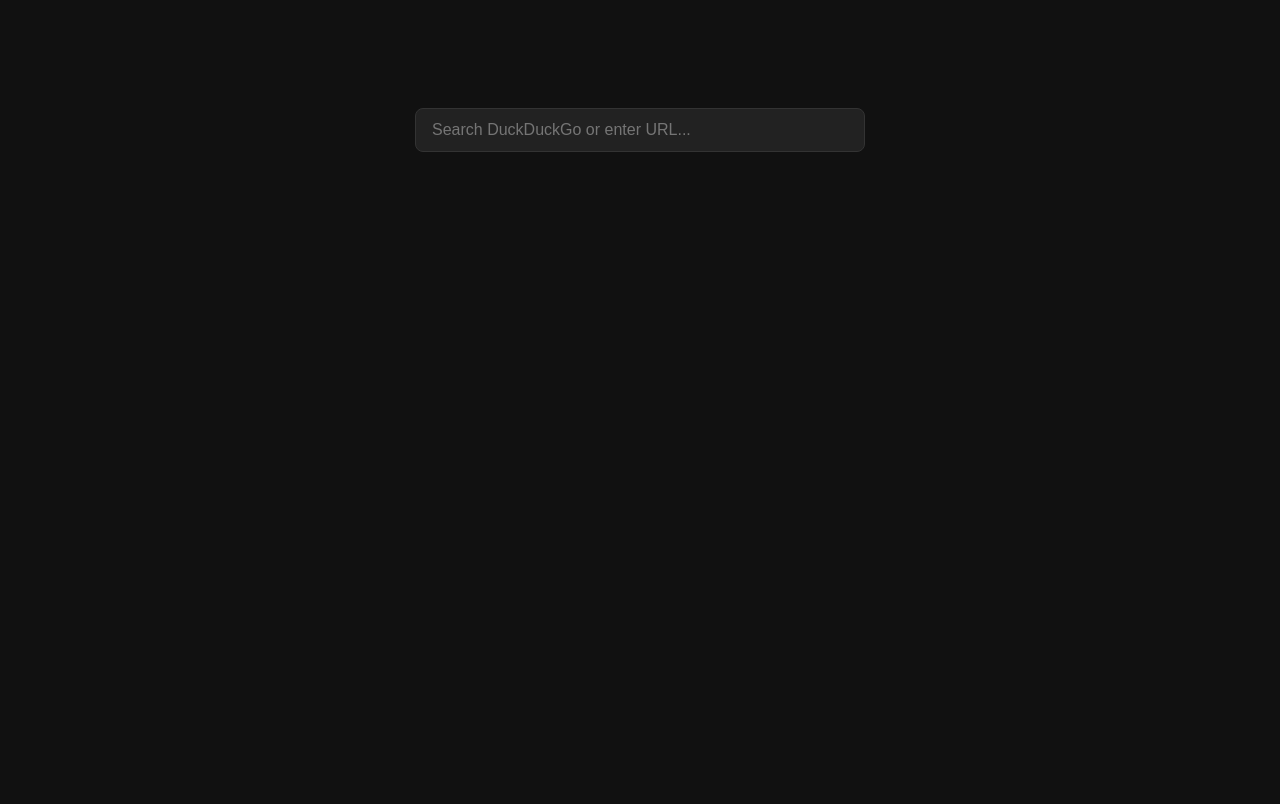
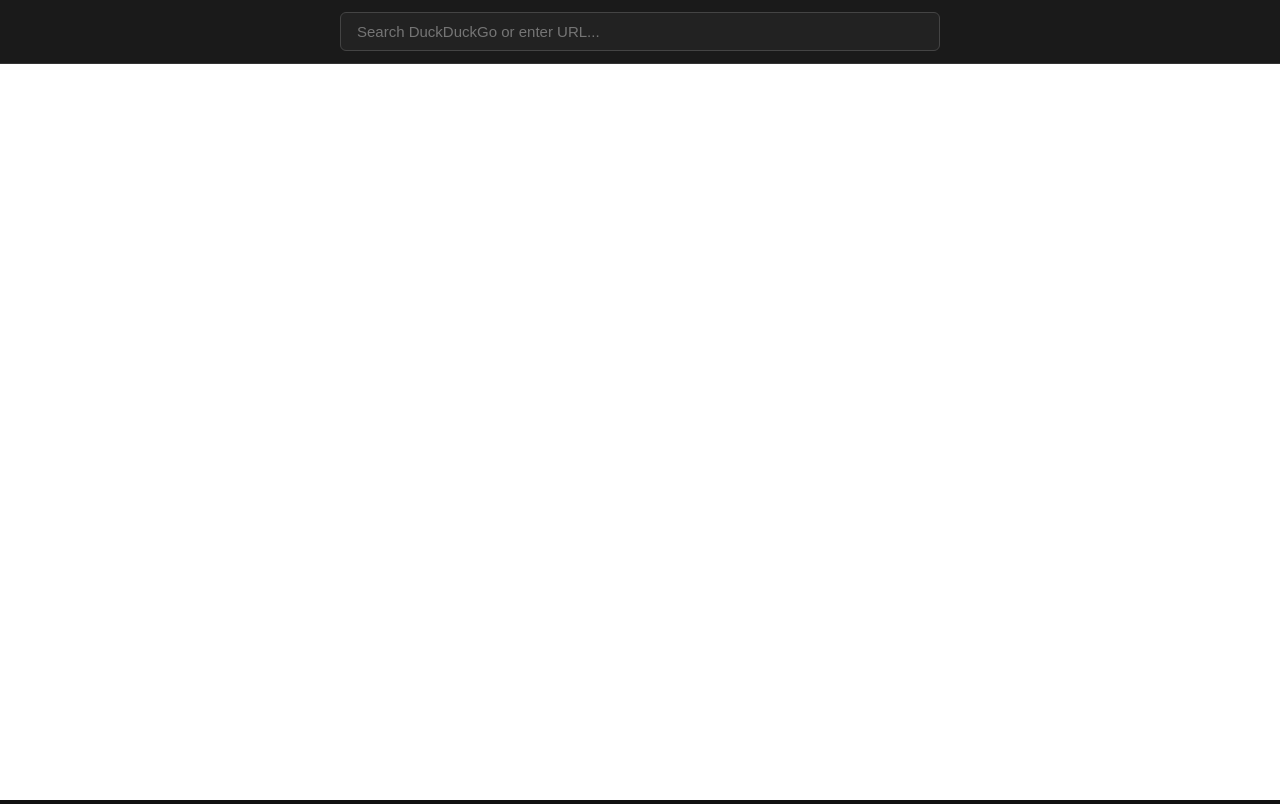
Before and after one commit to unrealmachine7899/webapp, a website: page public/index.html in a window 1280 px wide. Drawn offline with Linux system fonts and the light colour scheme.

Commit message:
Update index.html

```diff
--- a/public/index.html
+++ b/public/index.html
@@ -2,27 +2,38 @@
 <html lang="en">
 <head>
   <meta charset="UTF-8">
-  <title>Search</title>
+  <title>Proxy Search</title>
   <style>
-    body { background: #111; color: #fff; font-family: sans-serif; display: flex; justify-content: center; padding-top: 100px; }
-    .search-box { position: relative; width: 450px; }
-    #search-bar { width: 100%; padding: 12px 16px; border-radius: 8px; border: 1px solid #333; background: #222; color: #fff; font-size: 16px; box-sizing: border-box; }
-    #suggestions { position: absolute; top: 100%; left: 0; right: 0; background: #1b1b1b; border: 1px solid #333; border-radius: 8px; display: none; margin-top: 6px; overflow: hidden; z-index: 10; }
+    * { box-sizing: border-box; margin: 0; padding: 0; }
+    body { background: #111; color: #fff; font-family: sans-serif; display: flex; flex-direction: column; height: 100vh; overflow: hidden; }
+    .header { display: flex; align-items: center; justify-content: center; padding: 12px; background: #1a1a1a; border-bottom: 1px solid #333; position: relative; z-index: 20; }
+    .search-box { position: relative; width: 600px; max-width: 90%; }
+    #search-bar { width: 100%; padding: 10px 16px; border-radius: 6px; border: 1px solid #444; background: #222; color: #fff; font-size: 15px; outline: none; }
+    #suggestions { position: absolute; top: 100%; left: 0; right: 0; background: #181818; border: 1px solid #444; border-radius: 6px; display: none; margin-top: 4px; overflow: hidden; z-index: 30; }
     #suggestions.show { display: block; }
     .sug-item { padding: 10px 16px; cursor: pointer; font-size: 14px; color: #ccc; }
     .sug-item:hover { background: #333; color: #fff; }
+    .frame-container { flex: 1; width: 100%; height: 100%; background: #fff; }
+    iframe { width: 100%; height: 100%; border: none; }
   </style>
 </head>
 <body>
 
-<div class="search-box">
-  <input id="search-bar" type="text" placeholder="Search DuckDuckGo or enter URL..." autocomplete="off">
-  <div id="suggestions"></div>
+<div class="header">
+  <div class="search-box">
+    <input id="search-bar" type="text" placeholder="Search DuckDuckGo or enter URL..." autocomplete="off">
+    <div id="suggestions"></div>
+  </div>
+</div>
+
+<div class="frame-container">
+  <iframe id="proxy-frame" src="about:blank"></iframe>
 </div>
 
 <script>
   const bar = document.getElementById('search-bar');
   const sugs = document.getElementById('suggestions');
+  const frame = document.getElementById('proxy-frame');
   let timer = null;
 
   function isUrl(str) {
@@ -36,12 +47,13 @@
 
     let targetUrl = input;
     if (!isUrl(input)) {
-      targetUrl = 'https://duckduckgo.com/?q=' + encodeURIComponent(input);
+      targetUrl = 'https://duckduckgo.com/?q=' + encodeURIComponent(input) + '&kae=d';
     } else if (!/^https?:\/\//i.test(input)) {
       targetUrl = 'https://' + input;
     }
 
-    window.location.href = targetUrl;
+    sugs.classList.remove('show');
+    frame.src = '/proxy?url=' + encodeURIComponent(targetUrl);
   }
 
   function fetchSuggestions(query) {
```
